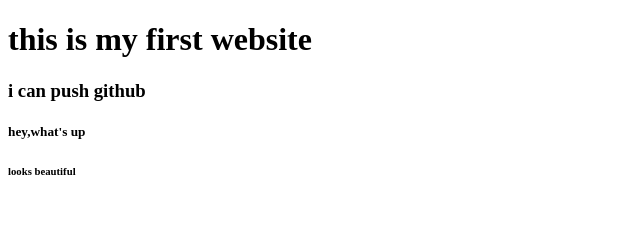
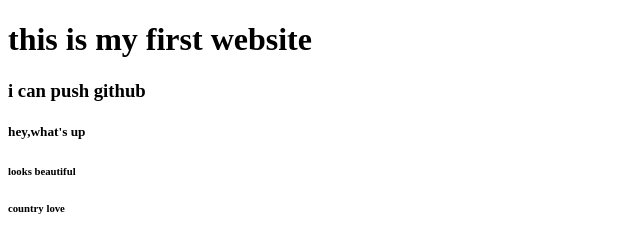
Before and after one commit to asickbappy/my-first-website, a plain HTML site: page index.html in a window 1280 px wide. Shown: the full height of the page, 0-640 px from the left. Drawn offline with Linux system fonts and the light colour scheme.

Commit message:
learned source

```diff
--- a/index.html
+++ b/index.html
@@ -11,5 +11,6 @@
     <h3>i can push github</h3>
     <h5>hey,what's up</h5>
     <h6>looks beautiful</h6>
+    <h6>country love</h6>
 </body>
 </html>
```
